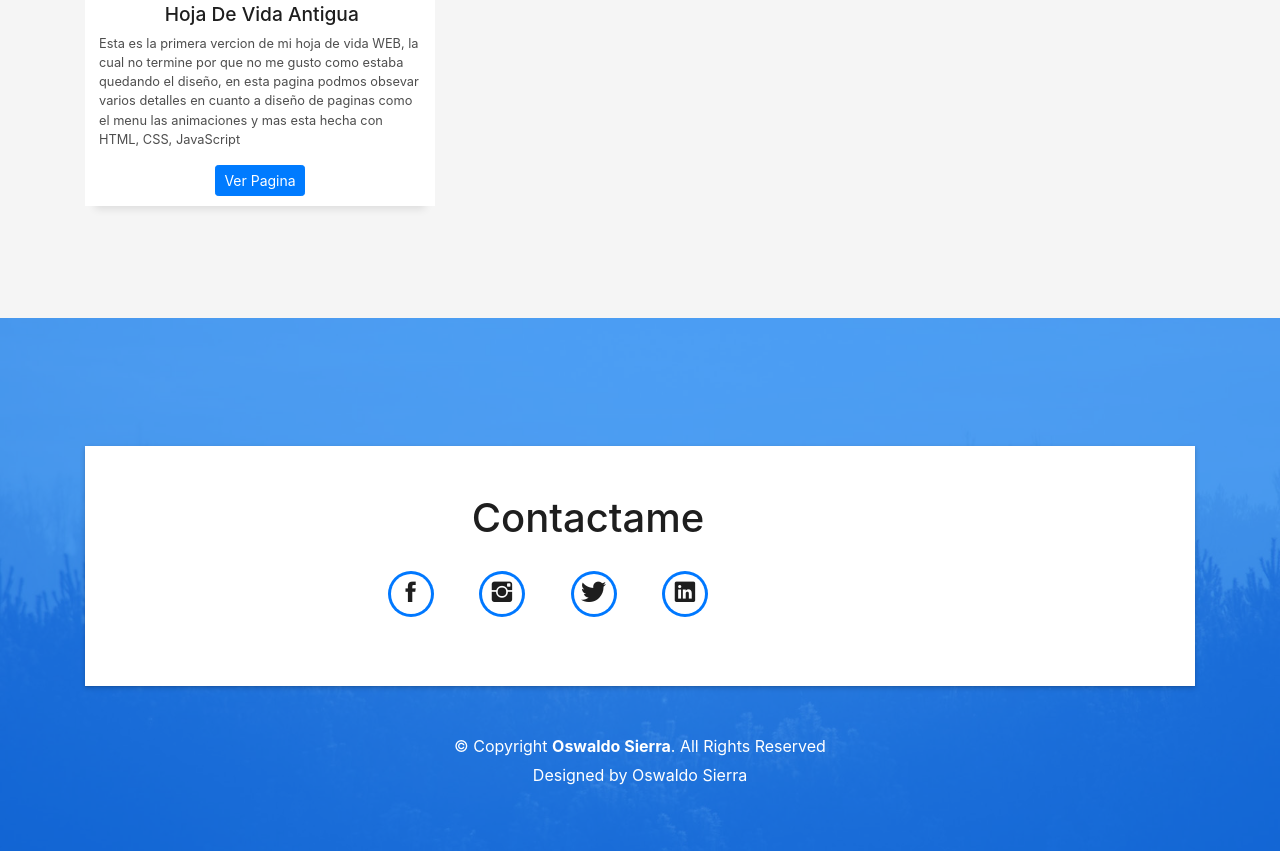
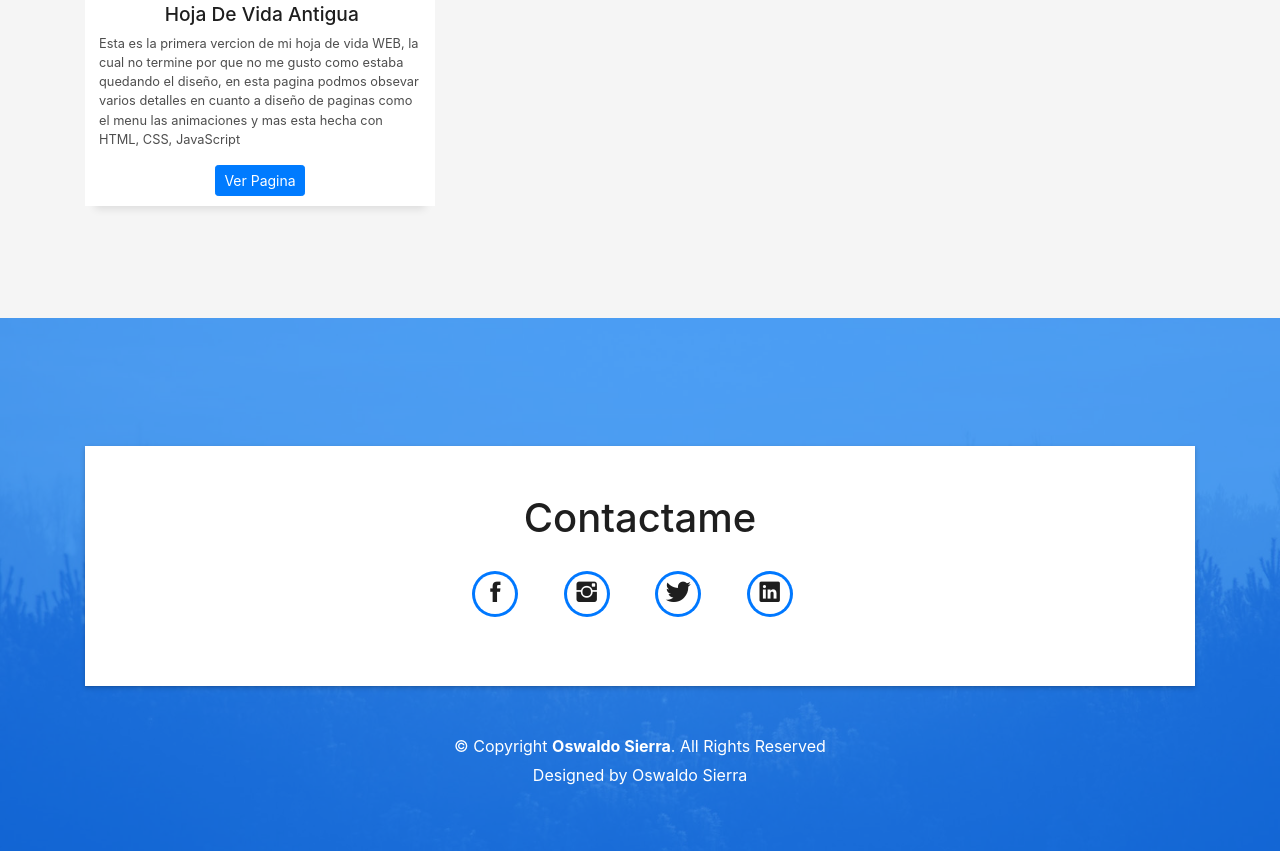
Before and after one commit to oswaldosierra/Hoja_De_Vida, a plain HTML site: page index.html in a window 1280 px wide. Shown: the part 3405-4256 px from the top of the page. Drawn offline with Linux system fonts and the light colour scheme; files whose address does not match are found by name.

Commit message:
corrigiendo errores del contactame

```diff
--- a/css/style.css
+++ b/css/style.css
@@ -194,9 +194,9 @@ a:hover {
 
 /*------/ Socials /------*/
 
-.texto-contactame{
+/* .texto-contactame{
   margin-left: -104px;
-}
+} */
 
 .socials {
   padding: 1.5rem;
--- a/index.html
+++ b/index.html
@@ -363,7 +363,7 @@
                 <div class="col-md-9 col-lg-7">
                   <div> <h1 class="text-center texto-contactame">Contactame</h1> </div>
                   <div class="socials">
-                    <ul>
+                    <ul class="text-center">
                       <li><a href="https://www.facebook.com/oswaldoluis.sierrabran/"><span class="ico-circle"><i class="ion-social-facebook"></i></span></a></li>
                       <li><a href="https://www.instagram.com/oswaldofotos/?hl=es-la"><span class="ico-circle"><i class="ion-social-instagram"></i></span></a></li>
                       <li><a href="https://twitter.com/oswaldox199"><span class="ico-circle"><i class="ion-social-twitter"></i></span></a></li>
```
